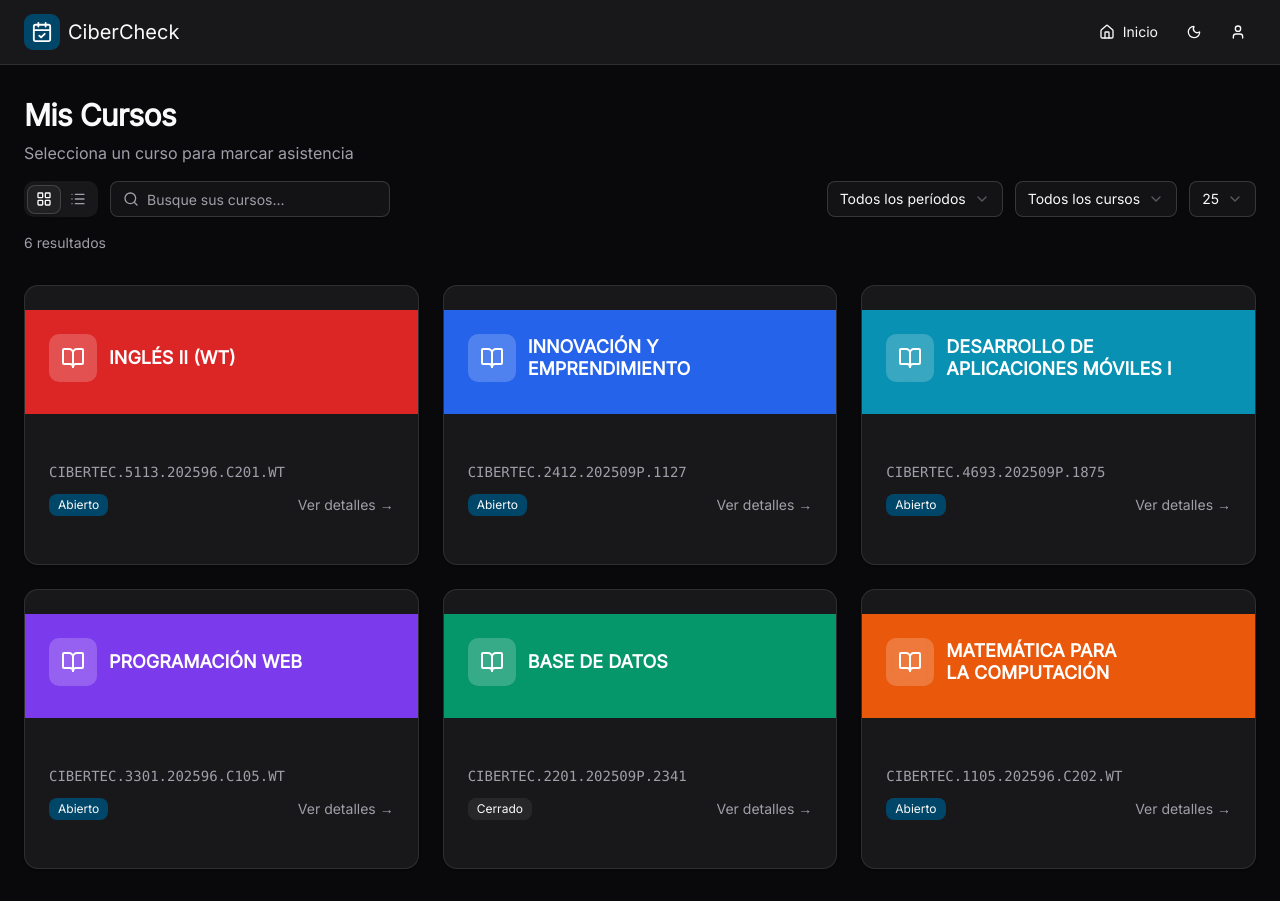
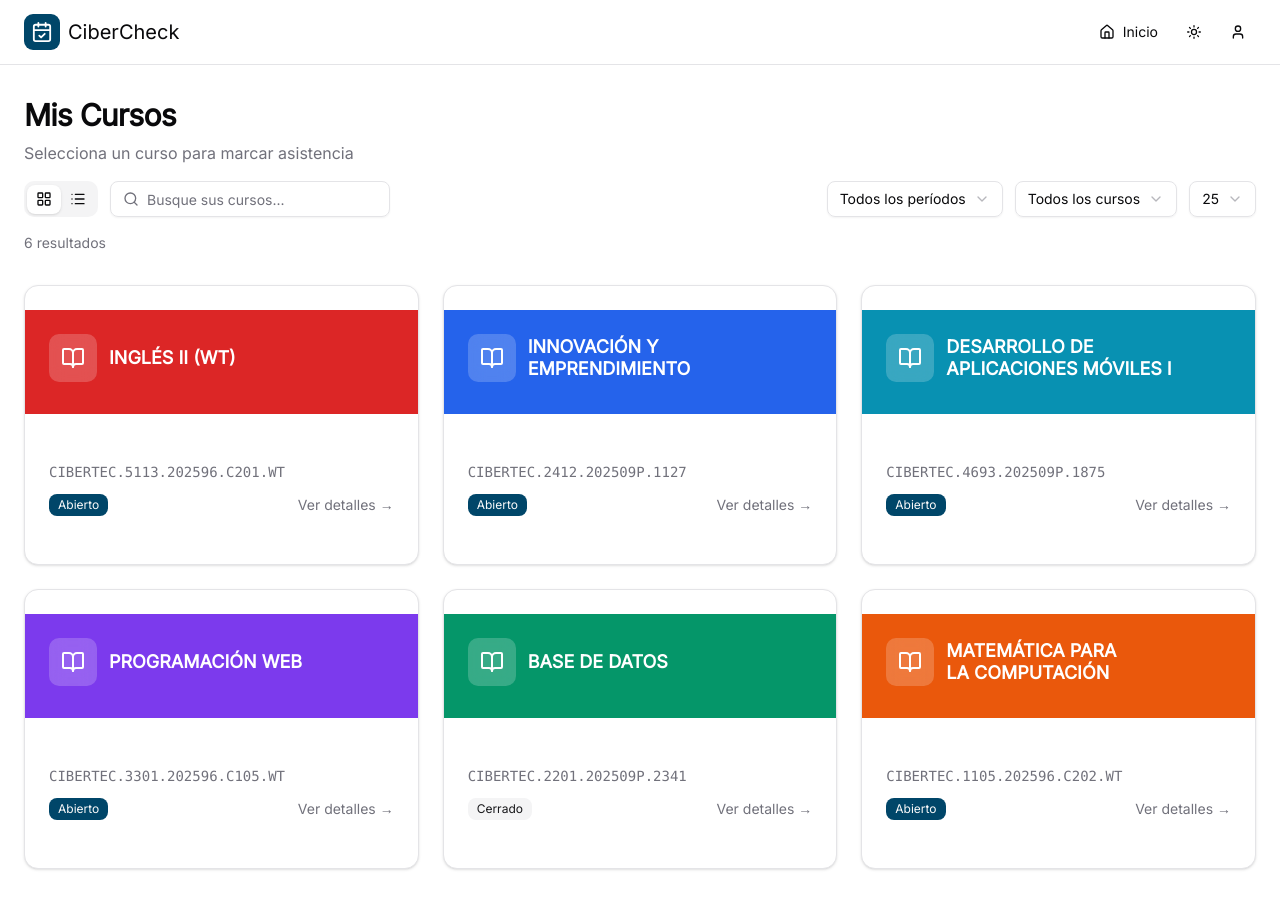
Before and after one commit to jaycodev/cibercheck, a Next.js app: page / in a window 1280 px wide. Built offline with nearby package versions, Linux system fonts and the light colour scheme.

Commit message:
♻️ refactor(theme): change default theme from dark to light

```diff
--- a/app/layout.tsx
+++ b/app/layout.tsx
@@ -26,7 +26,7 @@ export const metadata: Metadata = {
 
 export function generateViewport() {
   return {
-    themeColor: [{ color: 'oklch(0.141 0.005 285.823)' }],
+    themeColor: [{ color: 'oklch(1 0 0)' }],
   }
 }
 
@@ -58,7 +58,7 @@ export default function RootLayout({
       <body className={`${inter.className} antialiased`}>
         <ThemeProvider
           attribute="class"
-          defaultTheme="dark"
+          defaultTheme="light"
           disableTransitionOnChange
           enableColorScheme
         >
```
